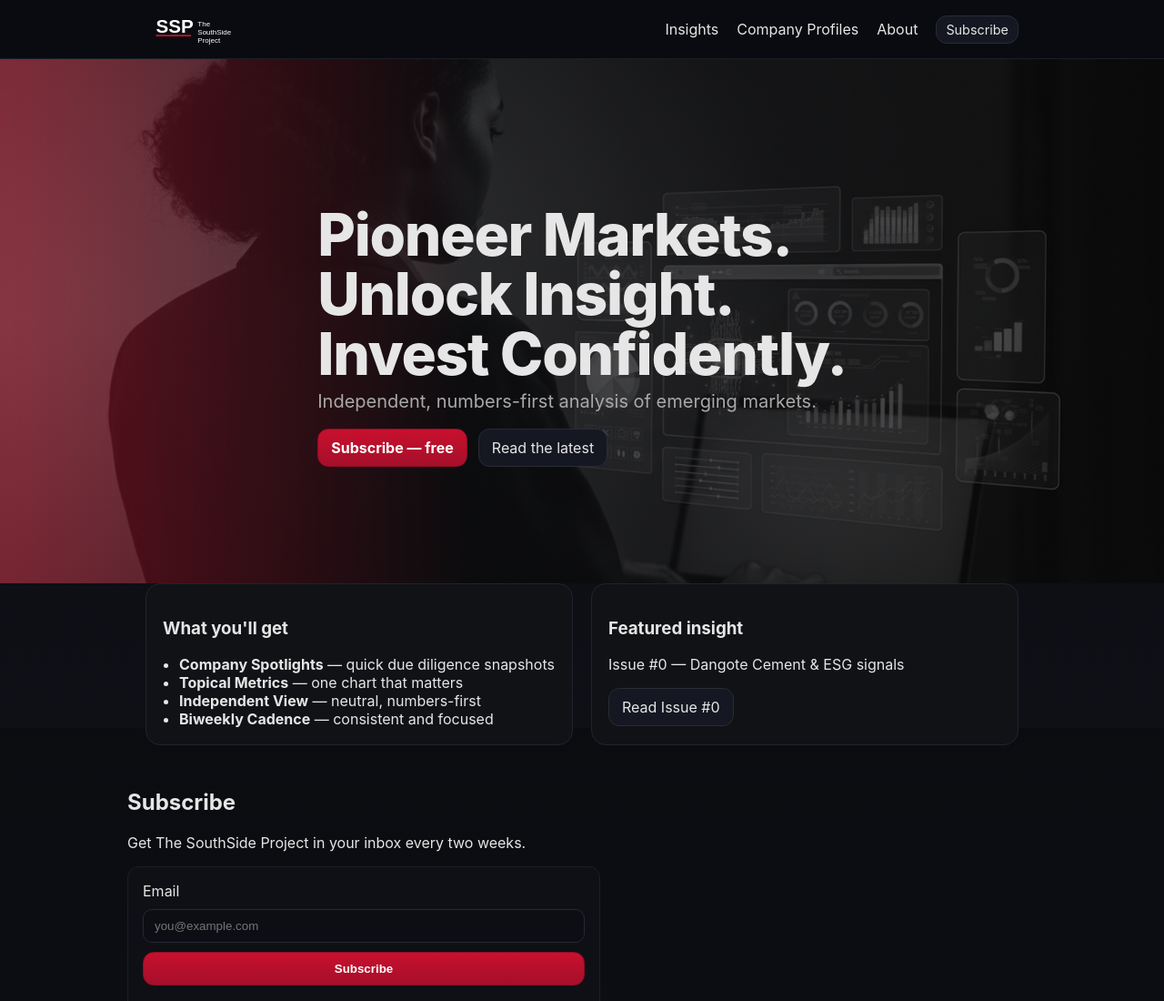
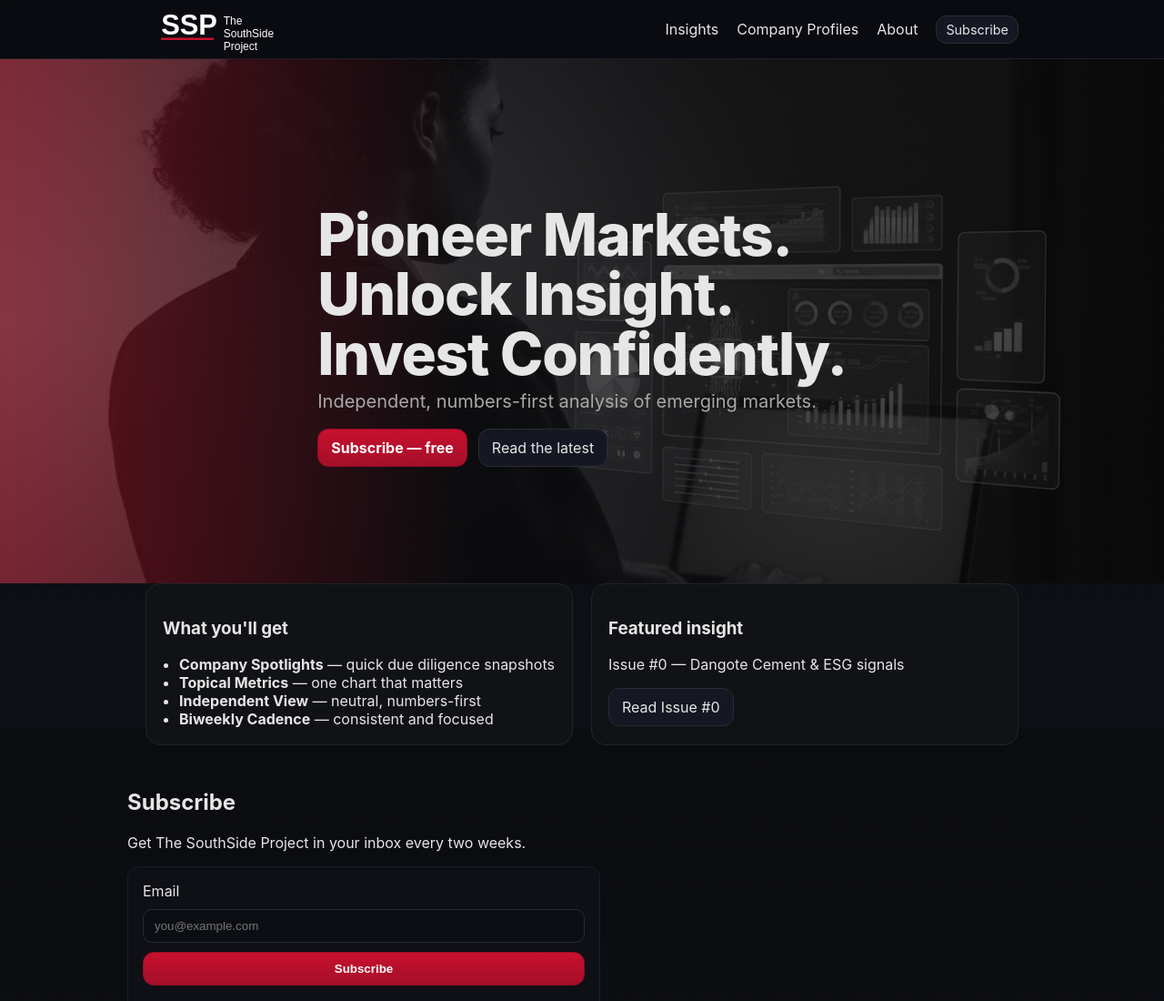
Before and after one commit to TariMusa/southsideproject.github.io, a plain HTML site: page index.html in a window 1280 px wide. Shown: the top 1100 px of the page at 91% size. Drawn offline with Linux system fonts and the light colour scheme.

Commit message:
Update index.html

```diff
--- a/index.html
+++ b/index.html
@@ -3,7 +3,7 @@
 <head>
   <meta charset="utf-8" />
   <meta name="viewport" content="width=device-width, initial-scale=1" />
-  <title>The SouthSide Project — Pioneer Markets. Unlock Insight. Invest Confidently.</title>
+  <title>The SouthSide Project — Pioneer Markets Unlock Insight Invest Confidently</title>
   <meta name="description" content="Independent, numbers-first analysis of emerging markets. Biweekly insights and due diligence snapshots." />
 
   <!-- Social/SEO -->
@@ -22,7 +22,7 @@
 <a class="brand" href="/southsideproject.github.io/">
   <img src="/southsideproject.github.io/assets/southside-logo.svg?v=3"
        alt="The SouthSide Project"
-       height="40">
+       height="60">
 </a>
     <nav class="nav" id="nav">
       <a href="/southsideproject.github.io/insights.html">Insights</a>
```
